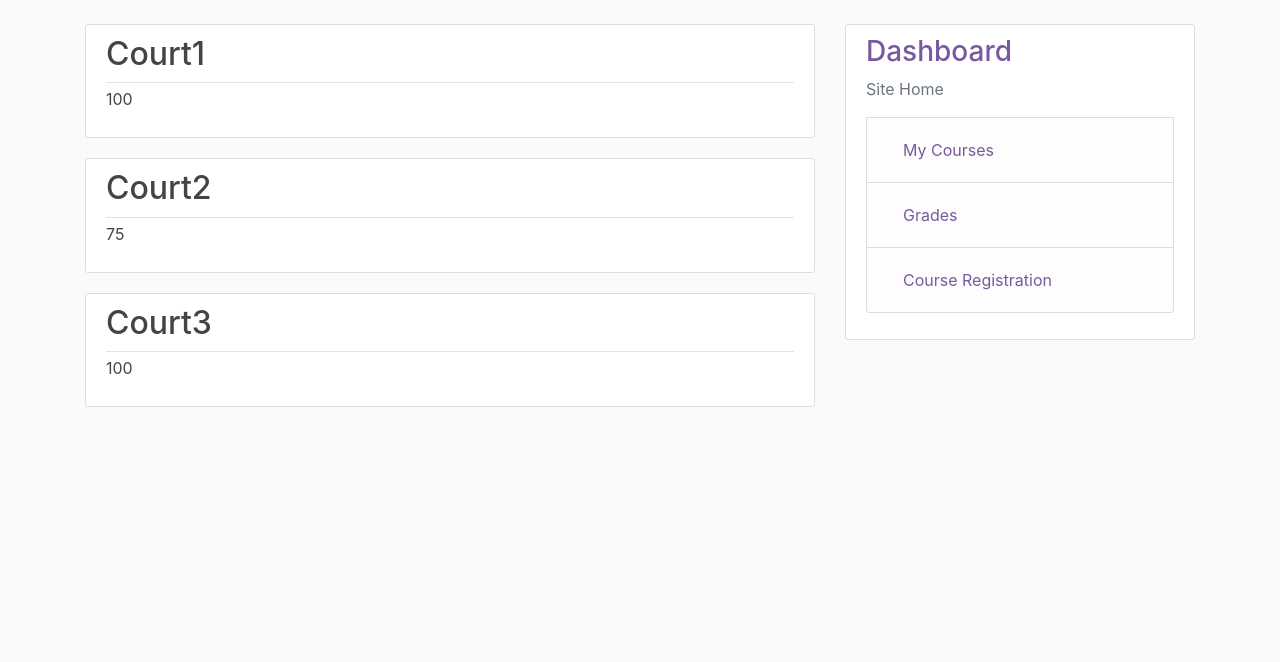
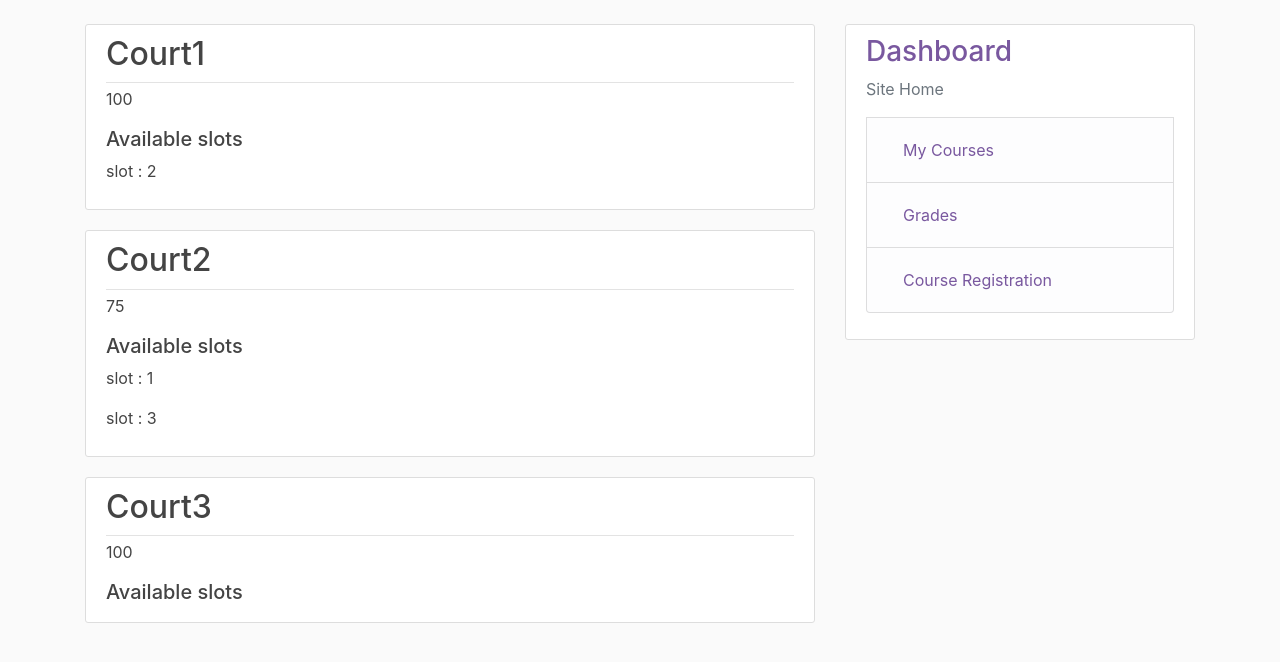
Before and after one commit to Harshini321/Sports_Complex, a Django app: page /courts/ in a window 1280 px wide. Shown: the part 56-718 px from the top of the page. Run offline with Django 4.2, Linux system fonts and the light colour scheme; data comes from the database, SQL or seed files in the repository; some libraries are stand-ins or nearby versions.

Commit message:
basic part done

```diff
--- a/courts/templates/courts/courts.html
+++ b/courts/templates/courts/courts.html
@@ -23,7 +23,14 @@
                 <h2><a class="article-title" href="{% url 'courts-detail' court.id %}">{{ court.name }}</h2>
             </div>
             <p class="article-content">{{ court.capacity }}</p>
+            <h5>Available slots</h5>
+            {% for slot in slots %}
+                {% if slot.court == court %}
+                    <p class="article-content">slot : {{ slot.id }}</p>
+                {% endif %}
+            {% endfor %}
         </div>
+
     </article>
 {% endfor %}
 
--- a/courts/views.py
+++ b/courts/views.py
@@ -3,6 +3,7 @@ from .models import Court
 from django.views.generic import ListView, DetailView, CreateView, UpdateView, DeleteView
 from django.contrib.auth.mixins import LoginRequiredMixin, UserPassesTestMixin
 from users.models import Staff
+from sports.models import Slot
 
 # Create your views here.
 def courts(request):
@@ -16,7 +17,7 @@ class CourtListView(ListView):
     model = Court
     template_name = 'courts/courts.html'
     context_object_name = 'courts'
-    extra_context = {'staffs': Staff.objects.all()}
+    extra_context = {'staffs': Staff.objects.all(), 'slots': Slot.objects.all()}
 
 
 class CourtDetailView(DetailView):
--- a/sports/models.py
+++ b/sports/models.py
@@ -17,8 +17,8 @@ class Sport(models.Model):
 
 
 class Slot(models.Model):
-    sport = models.ManyToManyField(Sport, blank=True)
-    court = models.ManyToManyField(Court, blank=True)
+    sport = models.ForeignKey(Sport,on_delete=models.CASCADE,default='')
+    court = models.ForeignKey(Court,on_delete=models.CASCADE,default='')
     date = models.DateField()
     start_time = models.TimeField()
     end_time = models.TimeField()
--- a/sports/templates/sports/sports.html
+++ b/sports/templates/sports/sports.html
@@ -26,6 +26,12 @@
         {% for court in sport.courts.all %}
             <p class="article-content">{{ court.name }}</p>
         {% endfor %}
+        <h5>Available slots</h5>
+        {% for slot in slots %}
+            {% if slot.sport == sport %}
+                <p class="article-content">slot : {{ slot.id }}</p>
+            {% endif %}
+        {% endfor %}
         </div>
     </article>
 {% endfor %}
--- a/sports/views.py
+++ b/sports/views.py
@@ -58,7 +58,7 @@ class SportListView(ListView):
     model = Sport
     template_name = 'sports/sports.html'
     context_object_name = 'sports'
-    extra_context = {'staffs': Staff.objects.all(), 'slots': Slot}
+    extra_context = {'staffs': Staff.objects.all(), 'slots': Slot.objects.all()}
 
 
 class SlotDetailView(DetailView):
--- a/users/models.py
+++ b/users/models.py
@@ -14,6 +14,7 @@ class Profile(models.Model):
 
 class Admin(models.Model):
     user = models.OneToOneField(User, on_delete=models.CASCADE)
+    slots = models.ManyToManyField(Slot, blank=True)
 
     def __str__(self):
         return self.user.username
@@ -21,6 +22,7 @@ class Admin(models.Model):
 
 class Staff(models.Model):
     user = models.OneToOneField(User, on_delete=models.CASCADE)
+    slots = models.ManyToManyField(Slot, blank=True)
 
     def __str__(self):
         return self.user.username
```
Also changed, not shown: db.sqlite3, sports/migrations/0006_remove_slot_court_remove_slot_sport_slot_court_and_more.py (added), users/migrations/0004_admin_slots_staff_slots.py (added).
